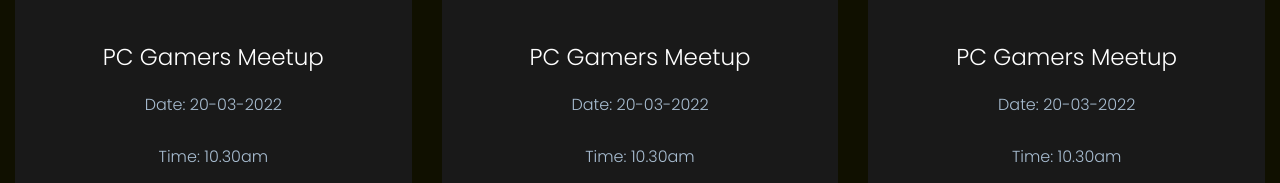
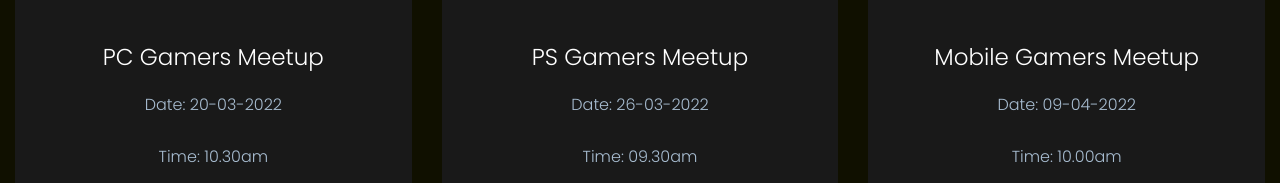
Before and after one commit to BlackWolfzz/safe-gamers, a plain HTML site: page events.html in a window 1280 px wide. Shown: the part 501-684 px from the top of the page. Drawn offline with nearby package versions, Linux system fonts and the light colour scheme; no server answers.

Commit message:
15-03-2022_11.05am-update

```diff
--- a/events.html
+++ b/events.html
@@ -82,20 +82,20 @@
 
                 <div class="cards">
                     <img src="./Images/event.png" alt="">
-                    <h5>PC Gamers Meetup</h5>
+                    <h5>PS Gamers Meetup</h5>
                     <div class="pra">
-                        <p>Date: 20-03-2022 </p>
-                        <p>Time: 10.30am </p>
-                        <a href="https://zoom.us/" target="_blank">Via Location</a>
+                        <p>Date: 26-03-2022 </p>
+                        <p>Time: 09.30am </p>
+                        <a href="https://goo.gl/maps/RSansKRZEGtJ92Tf6" target="_blank">Via Location</a>
                     </div>
                 </div>
 
                 <div class="cards">
                     <img src="./Images/event-zoom.png" alt="">
-                    <h5>PC Gamers Meetup</h5>
+                    <h5>Mobile Gamers Meetup</h5>
                     <div class="pra">
-                        <p>Date: 20-03-2022 </p>
-                        <p>Time: 10.30am </p>
+                        <p>Date: 09-04-2022 </p>
+                        <p>Time: 10.00am </p>
                         <a href="https://zoom.us/" target="_blank">Via ZOOM</a>
                     </div>
                 </div>
```
